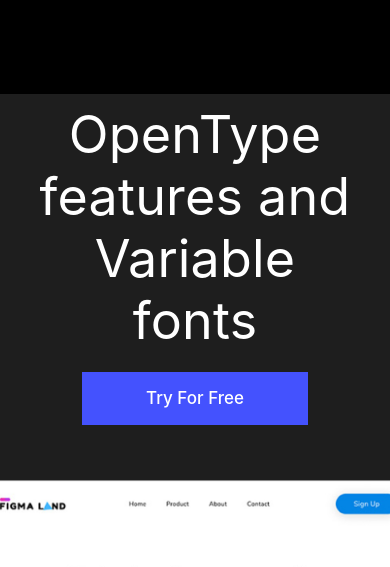
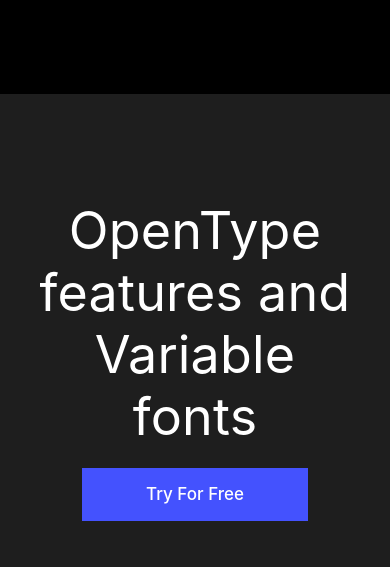
Before and after one commit to Sofiyan-Benz/Figma_Design, a React (Create React App) app: page / in a window 390 px wide. Shown: the part 8031-8598 px from the top of the page. Built offline with nearby package versions, Linux system fonts and the light colour scheme.

Commit message:
add margin

```diff
--- a/src/Opentype.js
+++ b/src/Opentype.js
@@ -7,19 +7,16 @@ export default function Opentype() {
     return (
         <div className="bg-black w-full">
             <div className="bg-secondary  md:rounded-large sm:rounded-none md:flex justify-between md:mr-44 md:ml-44 sm:max-w-549 sm:flex-col sm:flex items-center">
-                {/* sm:max-w-549 sm:flex-col */}
                 <div className="md:max-w-544 sm:max-w-407 sm:flex col sm:flex items-center md:flex flex-col md:flex justify-center ">
-                    {/* sm:max-w-407 sm:flex-col sm: flex items-center */}
-
                     <h3
                         style={StyleTitle}
-                        className="sm:max-w-336 sm:text-center md:max-w-479 md:ml-20 text-white font-normal font-Graphik   "
+                        className="sm:max-w-336 sm:text-center md:max-w-479 md:ml-20 text-white font-normal font-Graphik sm:mt-24  "
                     >
                         OpenType features and Variable fonts
                     </h3>
                     <button
                         style={{ lineHeight: "25px", fontSize: "17px" }}
-                        className="bg-primary shadow pt-3.5 pb-3.5 pr-16 pl-16 rounded-sm text-white  font-medium md:ml-20"
+                        className="bg-primary shadow pt-3.5 pb-3.5 pr-16 pl-16 rounded-sm text-white  font-medium md:ml-20 sm:mb-24"
                     >
                         Try For Free
                     </button>
```
